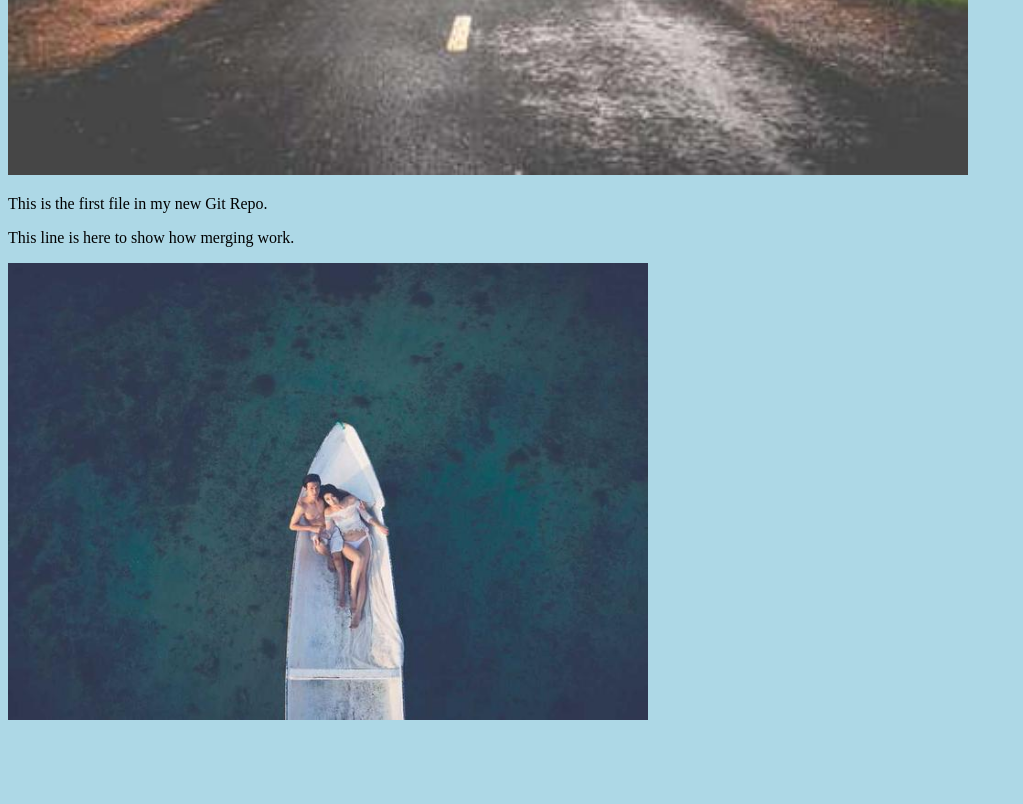
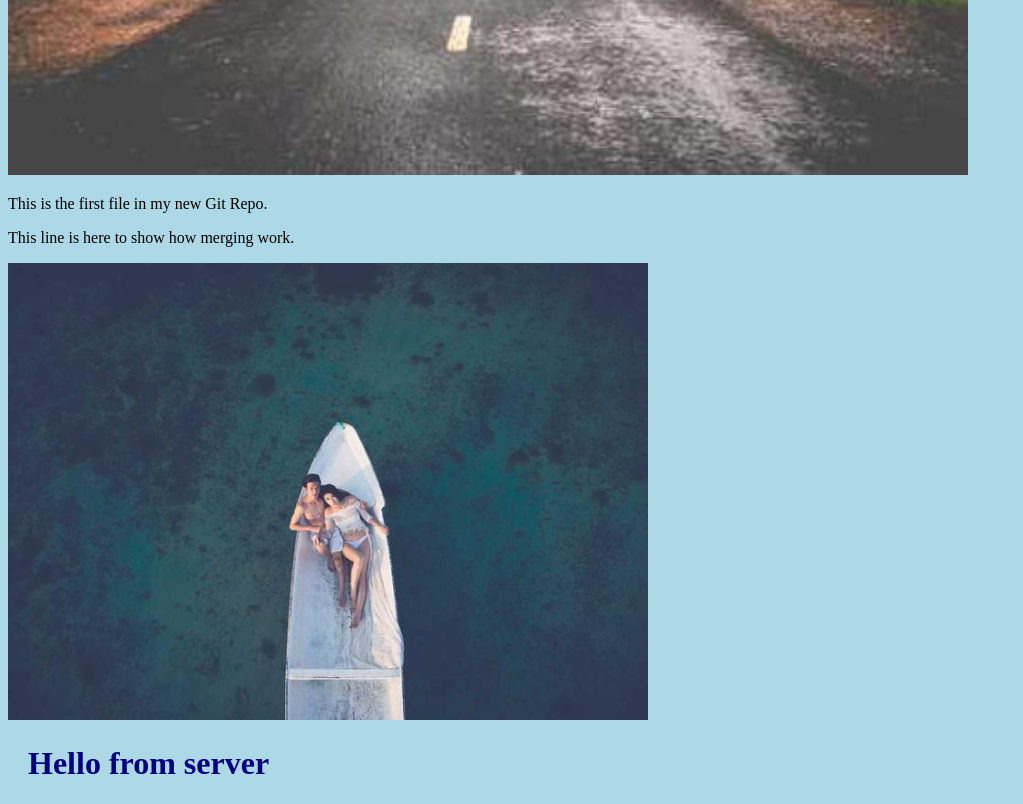
Before and after one commit to rashadulalam/w3git, a plain HTML site: page index.html in a window 1280 px wide. Shown: the part 577-1381 px from the top of the page, without its empty margins (0-1023 px from the left). Before the commit the page ends 1309 px from the top, so only its background shows below. Drawn offline with Linux system fonts and the light colour scheme.

Commit message:
added heading index.html

```diff
--- a/index.html
+++ b/index.html
@@ -17,5 +17,6 @@
     <div>
         <img src="hello-world.jpg" alt="Hello Git" style="width:100%;max-width:640px">
     </div>
+    <h1>Hello from server</h1>
 </body>
 </html>
```
